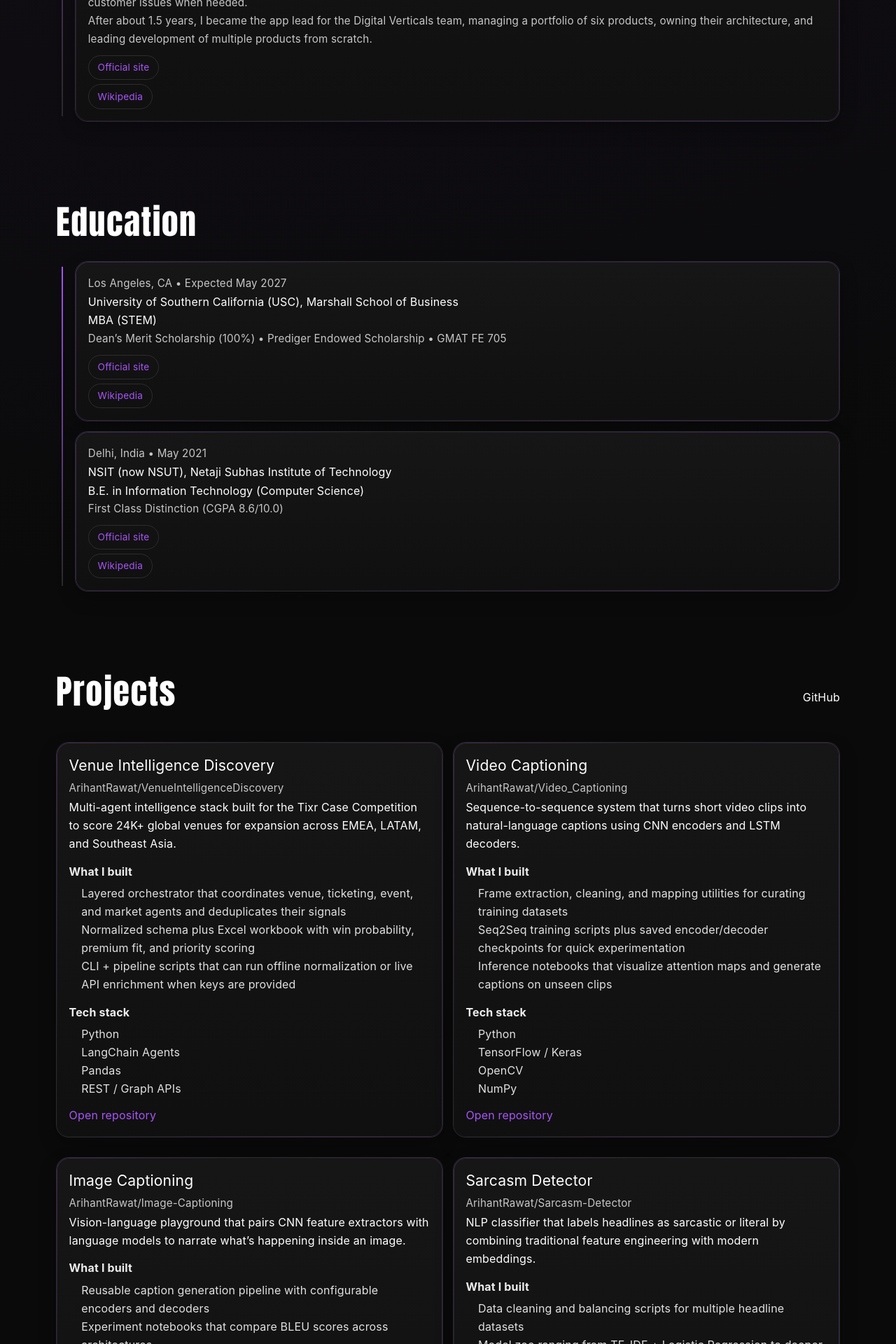
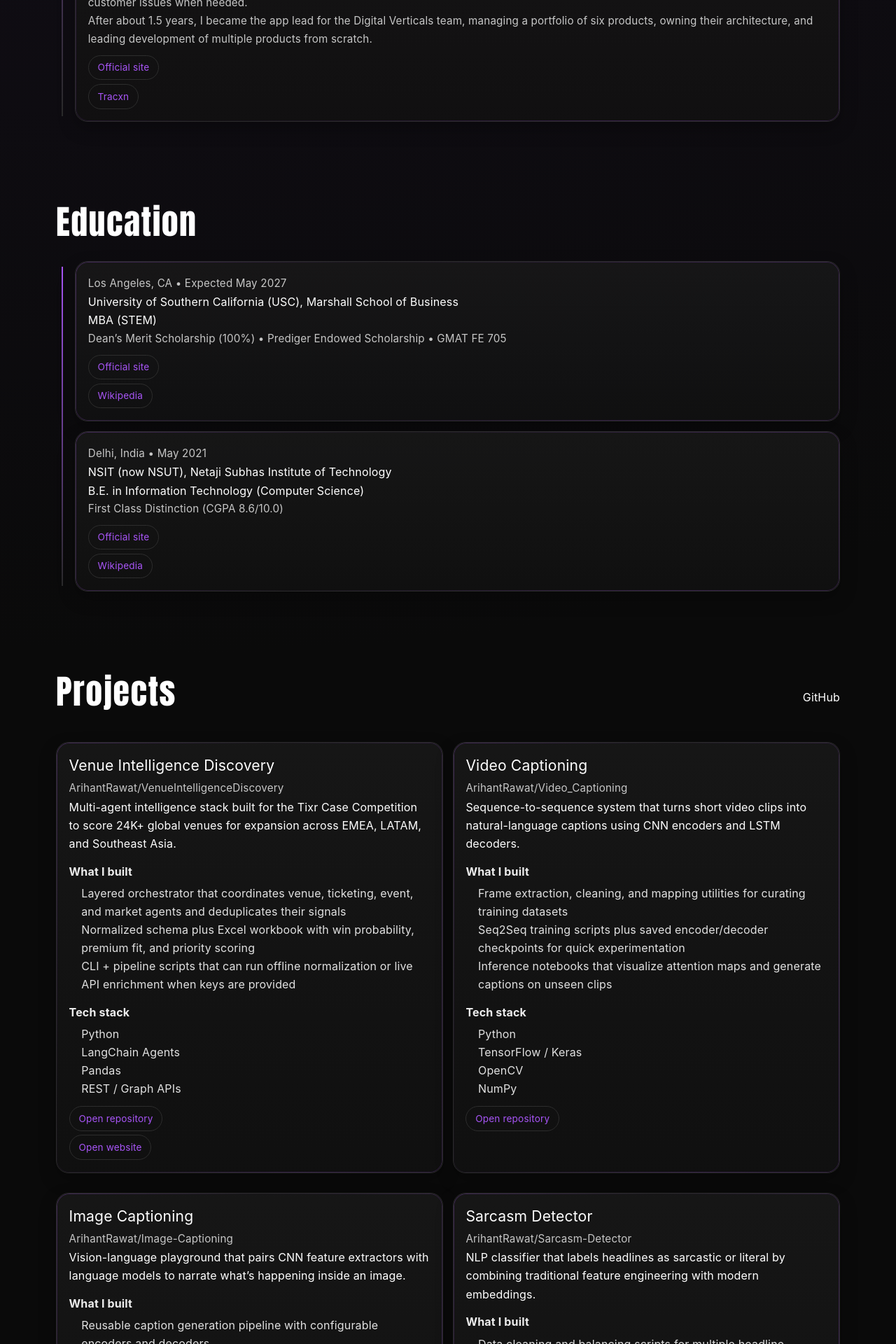
Before and after one commit to ArihantRawat/arihant-portfolio, a Next.js app: page / in a window 1280 px wide. Shown: the part 2380-4300 px from the top of the page at 70% size. Built offline with nearby package versions, Linux system fonts and the light colour scheme.

Commit message:
Update Cult.fit reference and add project website links

```diff
--- a/src/app/page.tsx
+++ b/src/app/page.tsx
@@ -33,6 +33,7 @@ type Project = {
   whatIBuilt: string[];
   techStack: string[];
   link: string;
+  website?: string;
 };
 
 type ContactLink = {
@@ -130,7 +131,7 @@ const EXPERIENCES: TimelineItem[] = [
     ],
     links: [
       { label: "Official site", href: "https://www.cult.fit/" },
-      { label: "Wikipedia", href: "https://en.wikipedia.org/wiki/Cure.fit" },
+      { label: "Tracxn", href: "https://tracxn.com/d/companies/cultfit/__-Wg3Ms2LDV2m_0_AEbIvAhRvY6C13zfasKWCh86DEW4" },
     ],
   },
 ];
@@ -173,6 +174,7 @@ const PROJECTS: Project[] = [
     ],
     techStack: ["Python", "LangChain Agents", "Pandas", "REST / Graph APIs"],
     link: "https://github.com/ArihantRawat/VenueIntelligenceDiscovery",
+    website: "https://mehakjotsingh.github.io/tixrCaseComp/",
   },
   {
     name: "Video Captioning",
@@ -221,6 +223,7 @@ const PROJECTS: Project[] = [
     whatIBuilt: ["App shell + navigation", "Core user journeys", "Release-ready CI-friendly structure"],
     techStack: ["Flutter", "Dart", "Mobile UI"],
     link: "https://github.com/ArihantRawat/OffGrid",
+    website: "https://offgridla.lovable.app",
   },
   {
     name: "To-Do List V1",
@@ -587,9 +590,16 @@ export default function HomePage() {
                     <li key={stack}>{stack}</li>
                   ))}
                 </ul>
-                <a href={project.link} target="_blank" rel="noreferrer">
-                  Open repository
-                </a>
+                <div className="link-row">
+                  <a href={project.link} target="_blank" rel="noreferrer">
+                    Open repository
+                  </a>
+                  {project.website && (
+                    <a href={project.website} target="_blank" rel="noreferrer">
+                      Open website
+                    </a>
+                  )}
+                </div>
               </article>
             ))}
           </div>
```
